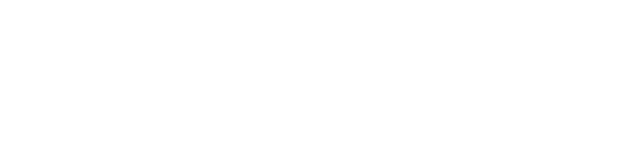
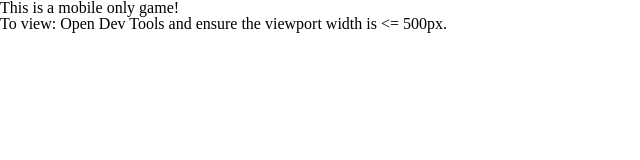
Before and after one commit to EpictetusZ1/rock-paper-scissors, a plain HTML site: page index.html in a window 1280 px wide. Shown: the whole page, without its empty margins (0-640 px from the left). Drawn offline with Linux system fonts and the light colour scheme; a web font is replaced by a local one.

Commit message:
Update README, Add Screens, Add Desktop Msg

```diff
--- a/index.html
+++ b/index.html
@@ -10,6 +10,9 @@
     <script defer src="script.js"></script>
 </head>
 <body>
+<div class="desktop-welcome">
+    This is a mobile only game! <br> To view: Open Dev Tools and ensure the viewport width is <= 500px.
+</div>
 
 <div class="mobile-character-container">
     <div class="play-screen display-none">
--- a/styles/style.css
+++ b/styles/style.css
@@ -13,9 +13,18 @@
     src: url("../assets/fonts/CloisterBlack.ttf");
 }
 
+.desktop-welcome {
+    visibility: hidden;
+    display: none;
+}
+
 @media (min-width: 500px) {
     .mobile-character-container {
         visibility: hidden;
+    }
+    .desktop-welcome {
+        visibility: visible;
+        display: block;
     }
 }
 
```
Also changed, not shown: 2 other files.
